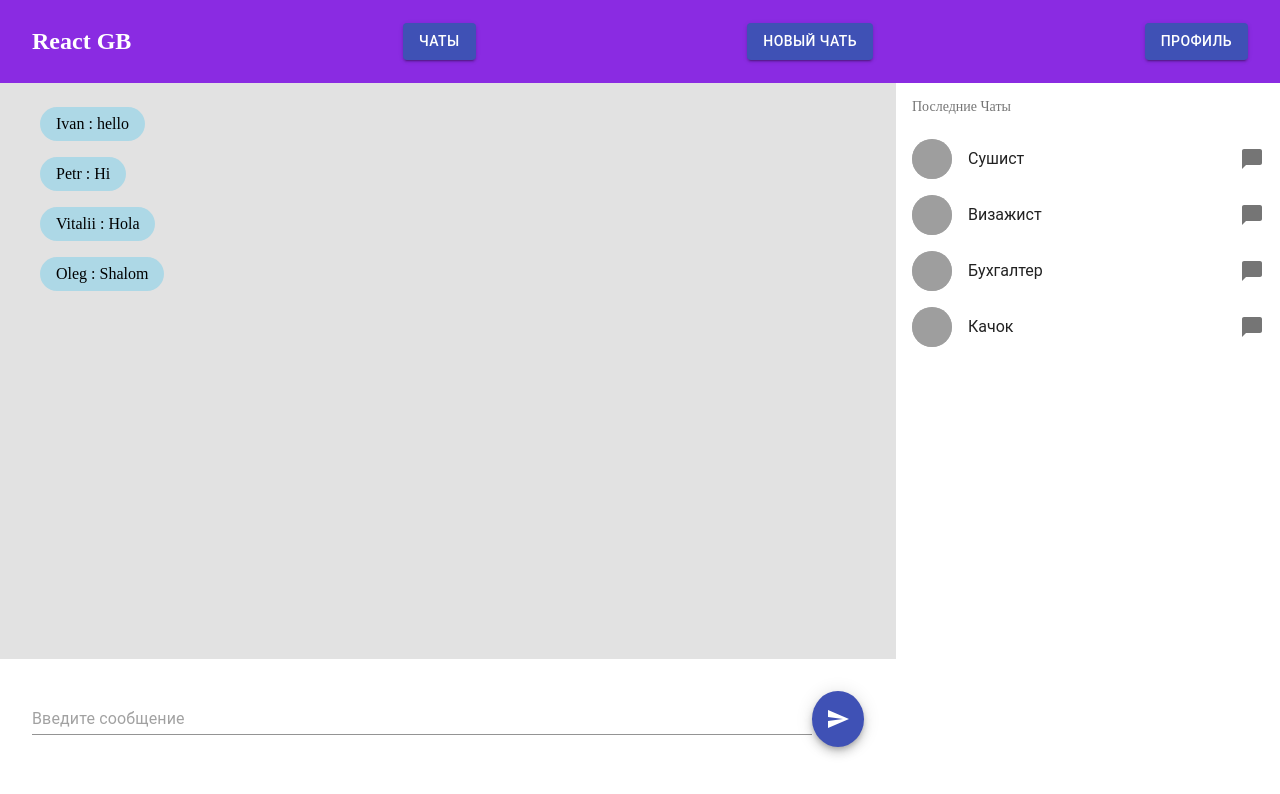
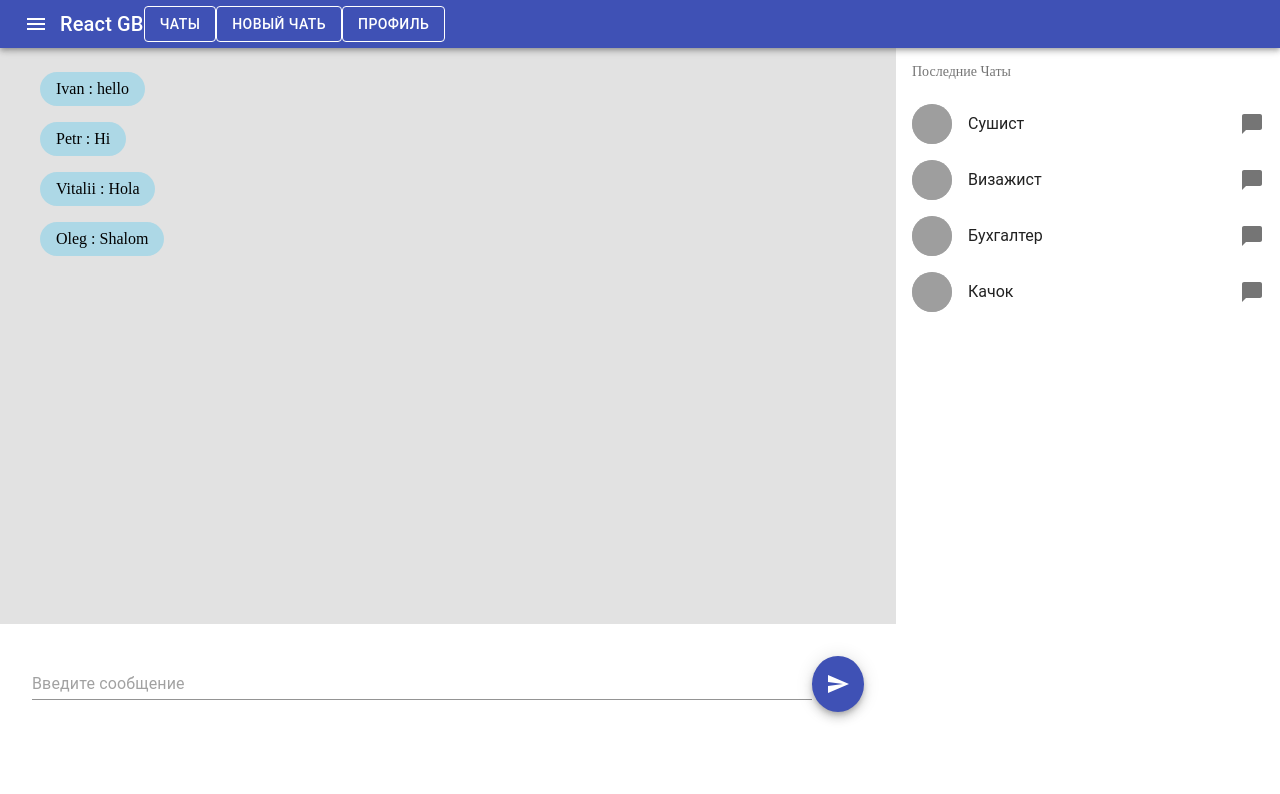
Before and after one commit to idoleg/react-01.06, a React app in the folder VitaliyKuroedov/: page /1 in a window 1280 px wide. Shown: the top 794 px of the page. Built offline with nearby package versions, Linux system fonts and the light colour scheme; grey boxes are pictures that could not be loaded.

Commit message:
added chatlist dynamic render

```diff
--- a/VitaliyKuroedov/src/components/App/App.jsx
+++ b/VitaliyKuroedov/src/components/App/App.jsx
@@ -15,6 +15,7 @@ export default class App extends Component {
         test: 'test',
         chats: {
             1: {
+                id: 1,
                 name: 'Сушист',
                 avatar: 'https://v0.material-ui.com/images/ok-128.jpg',
                 messages: [
@@ -25,6 +26,7 @@ export default class App extends Component {
                 ]
             },
             2: {
+                id: 2,
                 name: 'Визажист',
                 avatar: 'https://v0.material-ui.com/images/kolage-128.jpg',
                 messages: [
@@ -33,6 +35,7 @@ export default class App extends Component {
                 ]
             },
             3: {
+                id: 3,
                 name: 'Бухгалтер',
                 avatar: 'https://v0.material-ui.com/images/raquelromanp-128.jpg',
                 messages: [
@@ -41,6 +44,7 @@ export default class App extends Component {
                 ]
             },
             4: {
+                id: 4,
                 name: 'Качок',
                 avatar: 'https://v0.material-ui.com/images/kerem-128.jpg',
                 messages: [
@@ -82,13 +86,11 @@ export default class App extends Component {
                                 <Switch>
                                     <Route path='/' exact render={(props) => <MessageList {...props} {...this.state} addMessage={this.addMessage} />}></Route>
                                     <Route path='/:id' exact render={(props) => <MessageList {...props} {...this.state} addMessage={this.addMessage} />}></Route>
-                                    <Route path='/:id'>Not Found</Route>
                                     <Route path='/'>Not Found</Route>
                                 </Switch>
                                 <ChatList chats={this.state.chats}/>
                             </Route>
                         </Switch>
-
                     </main>
                 </BrowserRouter>
             </Fragment>
--- a/VitaliyKuroedov/src/components/ChatList/ChatList.jsx
+++ b/VitaliyKuroedov/src/components/ChatList/ChatList.jsx
@@ -1,47 +1,24 @@
-import React, {Component, Fragment} from 'react'
-import Avatar from 'material-ui/Avatar'
-import {List, ListItem} from 'material-ui/List'
+import React, {Component} from 'react'
+import {List} from 'material-ui/List'
 import Subheader from 'material-ui/Subheader'
-import Divider from 'material-ui/Divider'
-import { Link } from 'react-router-dom'
-import CommunicationChatBubble from 'material-ui/svg-icons/communication/chat-bubble'
+import ChatListItem from '../ChatListItem/ChatListItem'
 
 export default class ChatList extends Component {
     constructor(props){
         super(props)
     }
+
     render() {
+        const chatsElements = []
+        for (let [key, value] of Object.entries(this.props.chats)) {
+            chatsElements.push(value)
+          }
         return(
             <aside className="chat-list">
                 <List>
                     <Subheader>Последние Чаты</Subheader>
-
-                    <Link to='/1' className='link'>
-                        <ListItem
-                            primaryText="Сушист"
-                            leftAvatar={<Avatar src="https://v0.material-ui.com/images/ok-128.jpg"/>}
-                            rightIcon={<CommunicationChatBubble />}/>
-                    </Link>
-                    <Link to='/2' className='link'>
-                        <ListItem
-                            primaryText="Визажист"
-                            leftAvatar={<Avatar src="https://v0.material-ui.com/images/kolage-128.jpg"/>}
-                            rightIcon={<CommunicationChatBubble />}/>
-                    </Link>
-                    <Link to='/3' className='link'>
-                        <ListItem
-                            primaryText="Бухгалтер"
-                            leftAvatar={<Avatar src="https://v0.material-ui.com/images/raquelromanp-128.jpg"/>}
-                            rightIcon={<CommunicationChatBubble />}/>
-                    </Link>
-                    <Link to='/4' className='link'>
-                        <ListItem
-                            primaryText="Качок"
-                            leftAvatar={<Avatar src="https://v0.material-ui.com/images/kerem-128.jpg"/>}
-                            rightIcon={<CommunicationChatBubble />}/>
-                    </Link>
+                    {chatsElements.map(  (item, index) => <ChatListItem key={index} data={item}/>)}
                 </List>
-
             </aside>
         )
     }
--- /dev/null
+++ b/VitaliyKuroedov/src/components/ChatListItem/ChatListItem.jsx
@@ -0,0 +1,20 @@
+import React, {Component} from 'react'
+import { Link } from 'react-router-dom'
+import {ListItem} from 'material-ui/List'
+import Avatar from 'material-ui/Avatar'
+import CommunicationChatBubble from 'material-ui/svg-icons/communication/chat-bubble'
+
+
+export default class ChatListItem extends Component{
+
+    render(){
+        return(
+            <Link to={'/'+this.props.data.id} className='link'>
+                <ListItem
+                    primaryText={this.props.data.name}
+                    leftAvatar={<Avatar src={this.props.data.avatar}/>}
+                    rightIcon={<CommunicationChatBubble />}/>
+            </Link>
+        )
+    }
+}
--- /dev/null
+++ b/VitaliyKuroedov/src/components/Dialog/Dialog.jsx
@@ -0,0 +1,53 @@
+import React from 'react';
+import Button from '@material-ui/core/Button';
+import TextField from '@material-ui/core/TextField';
+import Dialog from '@material-ui/core/Dialog';
+import DialogActions from '@material-ui/core/DialogActions';
+import DialogContent from '@material-ui/core/DialogContent';
+import DialogContentText from '@material-ui/core/DialogContentText';
+import DialogTitle from '@material-ui/core/DialogTitle';
+
+export default function FormDialog() {
+  const [open, setOpen] = React.useState(false);
+
+  const handleClickOpen = () => {
+    setOpen(true);
+  };
+
+  const handleClose = () => {
+    setOpen(false);
+  };
+
+  return (
+    <div>
+      <Button variant="outlined" color="primary" onClick={handleClickOpen}>
+        Open form dialog
+      </Button>
+      <Dialog open={open} onClose={handleClose} aria-labelledby="form-dialog-title">
+        <DialogTitle id="form-dialog-title">Subscribe</DialogTitle>
+        <DialogContent>
+          <DialogContentText>
+            To subscribe to this website, please enter your email address here. We will send updates
+            occasionally.
+          </DialogContentText>
+          <TextField
+            autoFocus
+            margin="dense"
+            id="name"
+            label="Email Address"
+            type="email"
+            fullWidth
+          />
+        </DialogContent>
+        <DialogActions>
+          <Button onClick={handleClose} color="primary">
+            Cancel
+          </Button>
+          <Button onClick={handleClose} color="primary">
+            Subscribe
+          </Button>
+        </DialogActions>
+      </Dialog>
+    </div>
+  );
+}
--- a/VitaliyKuroedov/src/components/Header/Header.jsx
+++ b/VitaliyKuroedov/src/components/Header/Header.jsx
@@ -1,19 +1,32 @@
 import React, {Component, Fragment} from 'react'
-import { Button } from '@material-ui/core'
-
+import AppBar from '@material-ui/core/AppBar'
+import Toolbar from '@material-ui/core/Toolbar'
+import Typography from '@material-ui/core/Typography'
+import Button from '@material-ui/core/Button'
+import IconButton from '@material-ui/core/IconButton'
+import MenuIcon from '@material-ui/icons/Menu'
+import Dialog from '../Dialog/Dialog'
 export default class Header extends Component {
     constructor(props){
         super(props)
     }
+
     render(){
         return(
             <header className="header">
-                <h2 className="header__title">{this.props.title}</h2>
-                <Button variant="contained" color="primary" href='/'>Чаты</Button>
-                <Button variant="contained" color="primary" onClick={this.props.addChat}>Новый чать</Button>
-                <Button variant="contained" color="primary" href='/profile'>Профиль</Button>
-
-
+                <AppBar position="static">
+                    <Toolbar variant="dense">
+                        <IconButton edge="start" className="button" color="inherit" aria-label="menu">
+                            <MenuIcon />
+                        </IconButton>
+                        <Typography variant="h6" className="header__title">
+                            {this.props.title}
+                        </Typography>
+                        <Button color="inherit" variant="outlined" href='/'>Чаты</Button>
+                        <Button color="inherit" variant="outlined" onClick={this.props.addChat}>Новый чать</Button>
+                        <Button color="inherit" variant="outlined" href='/profile'>Профиль</Button>
+                    </Toolbar>
+                </AppBar>
             </header>
         )
     }
--- a/VitaliyKuroedov/src/css/style.css
+++ b/VitaliyKuroedov/src/css/style.css
@@ -14,8 +14,8 @@ main {
 .header{
     display: flex;
     justify-content: space-between;
-    padding: .5rem 2rem;
-    background-color: blueviolet;
+    /* padding: .5rem 2rem; */
+    /* background-color: blueviolet; */
     /* max-height: 50px; */
     box-sizing: border-box;
     align-items: center;
@@ -24,6 +24,7 @@ main {
 .header__title{
     color: #fff;
 }
+
 
 .container{
     display: flex;
```
